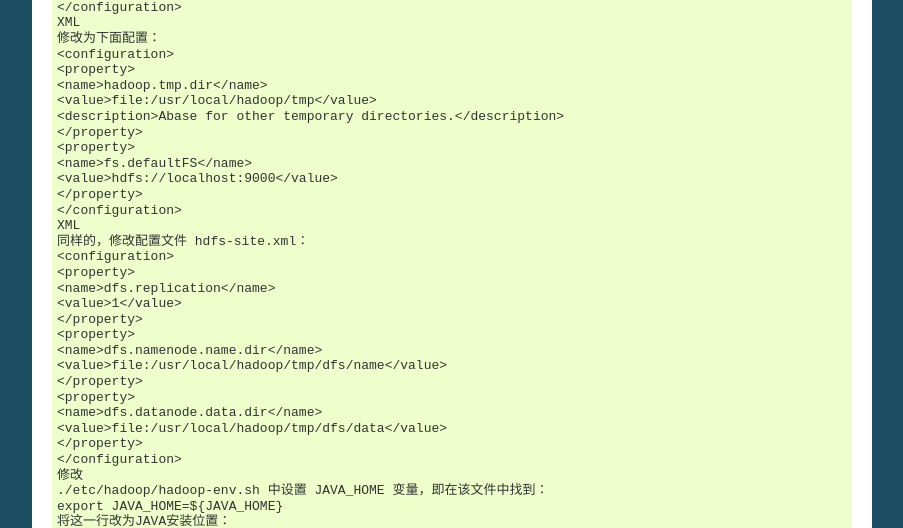
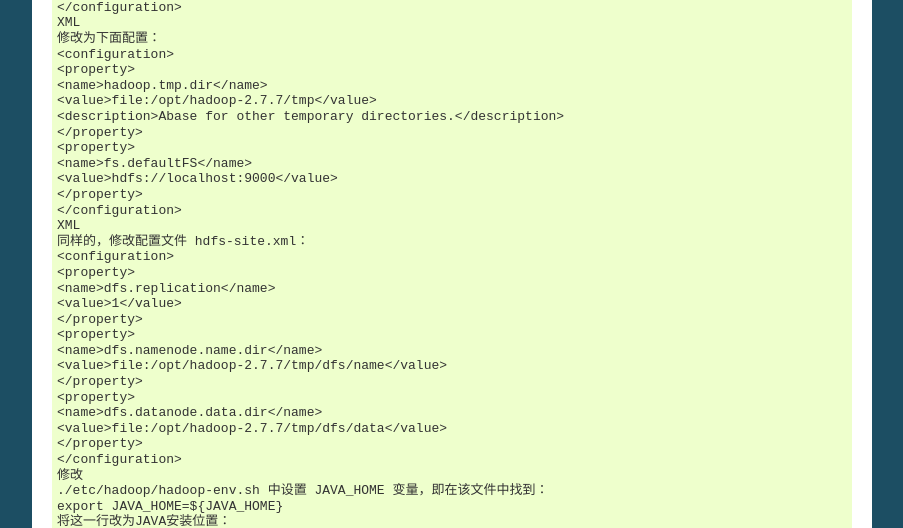
Before and after one commit to zyjyan/readme, a Sphinx documentation site: the page built from source/hadoop/hadoop-install.rst, in a window 1280 px wide and 900 px high, scrolled down 1948 px. Shown: the part 167-695 px from the top of the window, without its empty margins (198-1101 px from the left). Built offline with Sphinx 7.4.7, drawn with Linux system fonts in a browser that asks for light colours.

Commit message:
repair hadoop config xml

```diff
--- a/source/hadoop/hadoop-install.rst
+++ b/source/hadoop/hadoop-install.rst
@@ -120,7 +120,7 @@ Hadoop 的配置文件位于 /opt/hadoop-2.7.7/etc/hadoop/ 中，伪分布式需
 	<configuration>
 	<property>
 	<name>hadoop.tmp.dir</name>
-	<value>file:/usr/local/hadoop/tmp</value>
+	<value>file:/opt/hadoop-2.7.7/tmp</value>
 	<description>Abase for other temporary directories.</description>
 	</property>
 	<property>
@@ -137,11 +137,11 @@ Hadoop 的配置文件位于 /opt/hadoop-2.7.7/etc/hadoop/ 中，伪分布式需
 	</property>
 	<property>
 	<name>dfs.namenode.name.dir</name>
-	<value>file:/usr/local/hadoop/tmp/dfs/name</value>
+	<value>file:/opt/hadoop-2.7.7/tmp/dfs/name</value>
 	</property>
 	<property>
 	<name>dfs.datanode.data.dir</name>
-	<value>file:/usr/local/hadoop/tmp/dfs/data</value>
+	<value>file:/opt/hadoop-2.7.7/tmp/dfs/data</value>
 	</property>
 	</configuration>
 	修改
```
